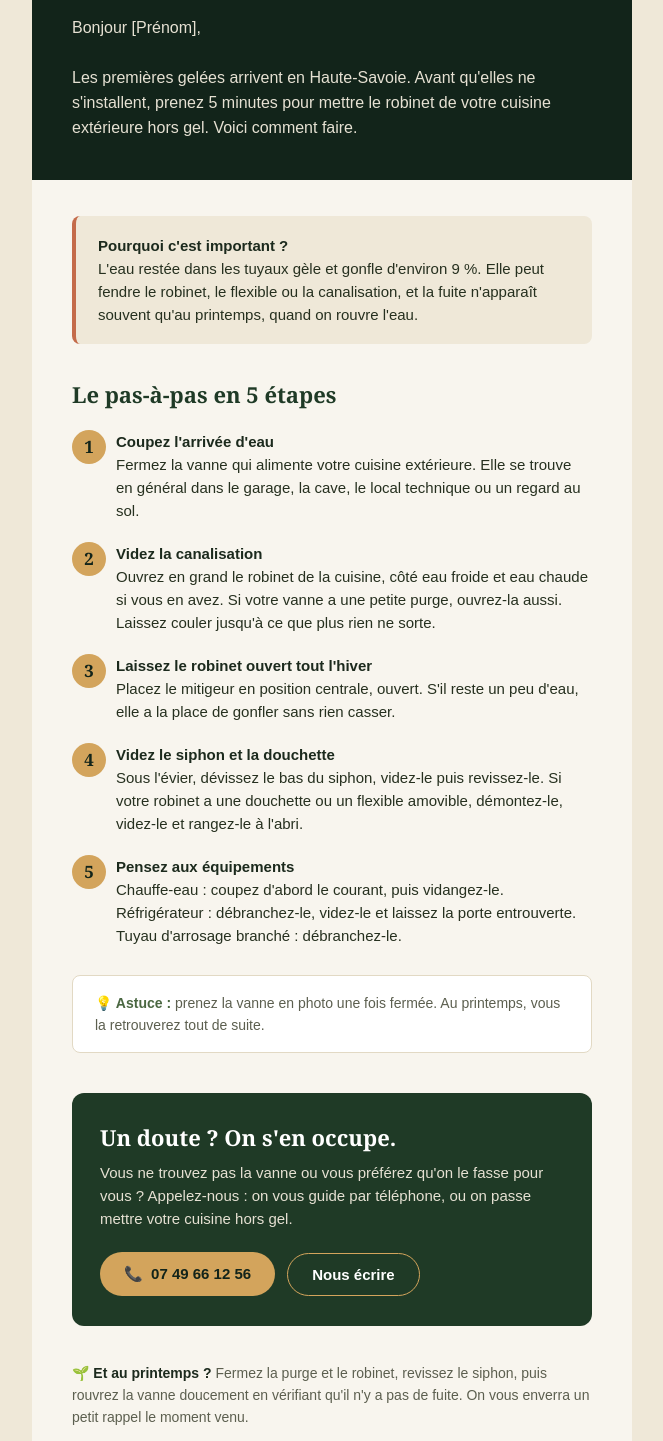
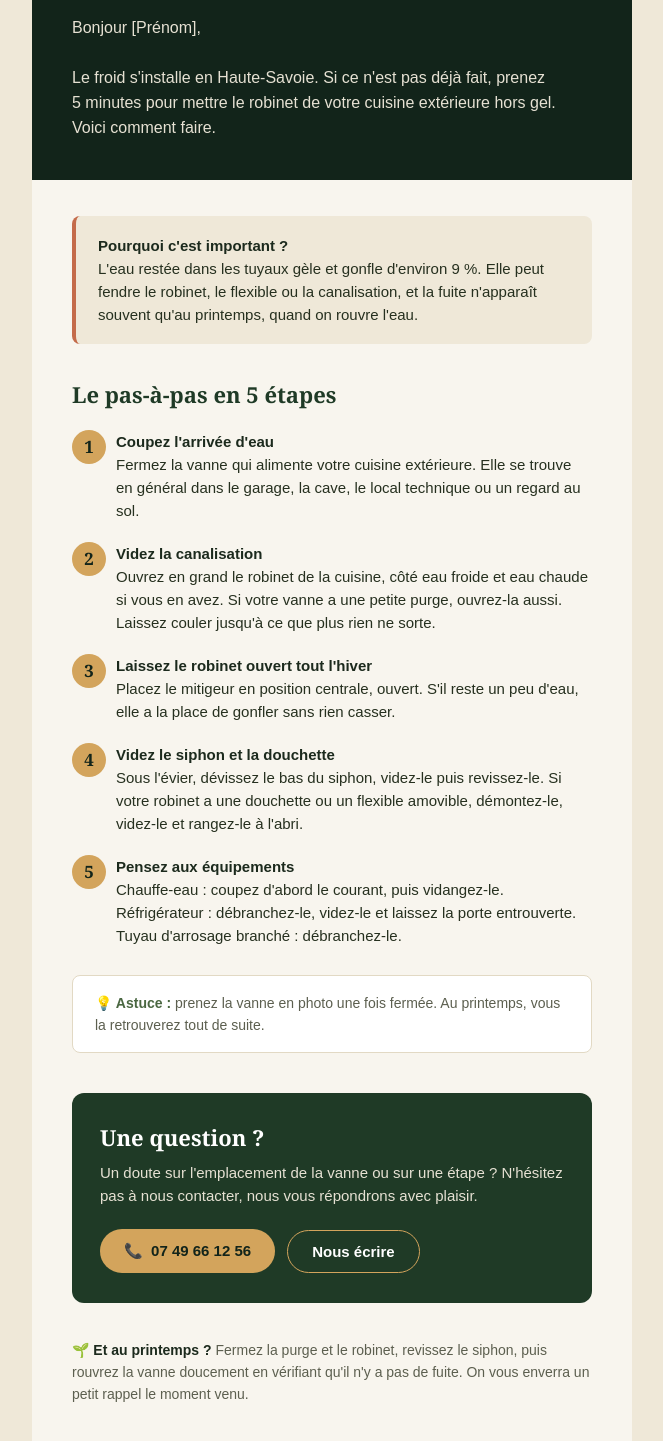
Before and after one commit to loukaDMG/Test, a plain HTML site: page campagnes/hivernage-cuisine-exterieure/email-hivernage.html in a window 1280 px wide. Shown: the part 268-1709 px from the top of the page, without its empty margins (308-971 px from the left). Drawn offline with Linux system fonts and the light colour scheme.

Commit message:
Campagne hivernage : ton informatif, sans proposition d'intervention, adaptée à HubSpot
Co-Authored-By: Claude Opus 5.5 <noreply@anthropic.com>
Claude-Session: https://claude.ai/code/session_018bA7fVjoYcMnt45WNzdJzm

```diff
--- a/campagnes/hivernage-cuisine-exterieure/email-hivernage.html
+++ b/campagnes/hivernage-cuisine-exterieure/email-hivernage.html
@@ -60,7 +60,7 @@
             </h1>
             <p style="margin:0; font-family:Arial,Helvetica,sans-serif; font-size:16px; line-height:25px; color:#e6e1d3;">
               Bonjour [Prénom],<br><br>
-              Les premières gelées arrivent en Haute-Savoie. Avant qu'elles ne s'installent, prenez 5&nbsp;minutes pour mettre le robinet de votre cuisine extérieure hors gel. Voici comment faire.
+              Le froid s'installe en Haute-Savoie. Si ce n'est pas déjà fait, prenez 5&nbsp;minutes pour mettre le robinet de votre cuisine extérieure hors gel. Voici comment faire.
             </p>
           </td>
         </tr>
@@ -173,10 +173,10 @@
               <tr>
                 <td style="padding:30px 28px 18px 28px;">
                   <h2 style="margin:0 0 10px 0; font-family:Georgia,'Times New Roman',serif; font-size:22px; line-height:28px; color:#ffffff;">
-                    Un doute&nbsp;? On s'en occupe.
+                    Une question&nbsp;?
                   </h2>
                   <p style="margin:0 0 22px 0; font-family:Arial,Helvetica,sans-serif; font-size:15px; line-height:23px; color:#e6e1d3;">
-                    Vous ne trouvez pas la vanne ou vous préférez qu'on le fasse pour vous&nbsp;? Appelez-nous&nbsp;: on vous guide par téléphone, ou on passe mettre votre cuisine hors gel.
+                    Un doute sur l'emplacement de la vanne ou sur une étape&nbsp;? N'hésitez pas à nous contacter, nous vous répondrons avec plaisir.
                   </p>
                   <table role="presentation" cellpadding="0" cellspacing="0" border="0">
                     <tr>
@@ -186,7 +186,7 @@
                         </a>
                       </td>
                       <td class="btn-cell" style="padding:0 0 12px 0;">
-                        <a href="mailto:contact@dmg-concept.com?subject=Hivernage%20de%20ma%20cuisine%20ext%C3%A9rieure" style="display:inline-block; background:transparent; color:#ffffff; font-family:Arial,Helvetica,sans-serif; font-size:15px; font-weight:bold; text-decoration:none; padding:12px 24px; border-radius:30px; border:1px solid #d3a45c; text-align:center;">
+                        <a href="mailto:contact@dmg-concept.com?subject=Question%20hivernage%20cuisine%20ext%C3%A9rieure" style="display:inline-block; background:transparent; color:#ffffff; font-family:Arial,Helvetica,sans-serif; font-size:15px; font-weight:bold; text-decoration:none; padding:12px 24px; border-radius:30px; border:1px solid #d3a45c; text-align:center;">
                           Nous écrire
                         </a>
                       </td>
@@ -221,7 +221,7 @@
             <a href="tel:+33749661256" style="color:#d3a45c; text-decoration:none;">07 49 66 12 56</a> &middot;
             <a href="mailto:contact@dmg-concept.com" style="color:#d3a45c; text-decoration:none;">contact@dmg-concept.com</a><br><br>
             Vous recevez cet e-mail parce que vous êtes client DMG Concept.<br>
-            <!-- Remplacer href="#" par la balise de désinscription de votre outil d'envoi -->
+            <!-- HubSpot : remplacer href="#" par href="{{ unsubscribe_link }}" -->
             <a href="#" style="color:#a9ad9c; text-decoration:underline;">Se désinscrire</a>
           </td>
         </tr>
```
Also changed, not shown: 1 other file.
